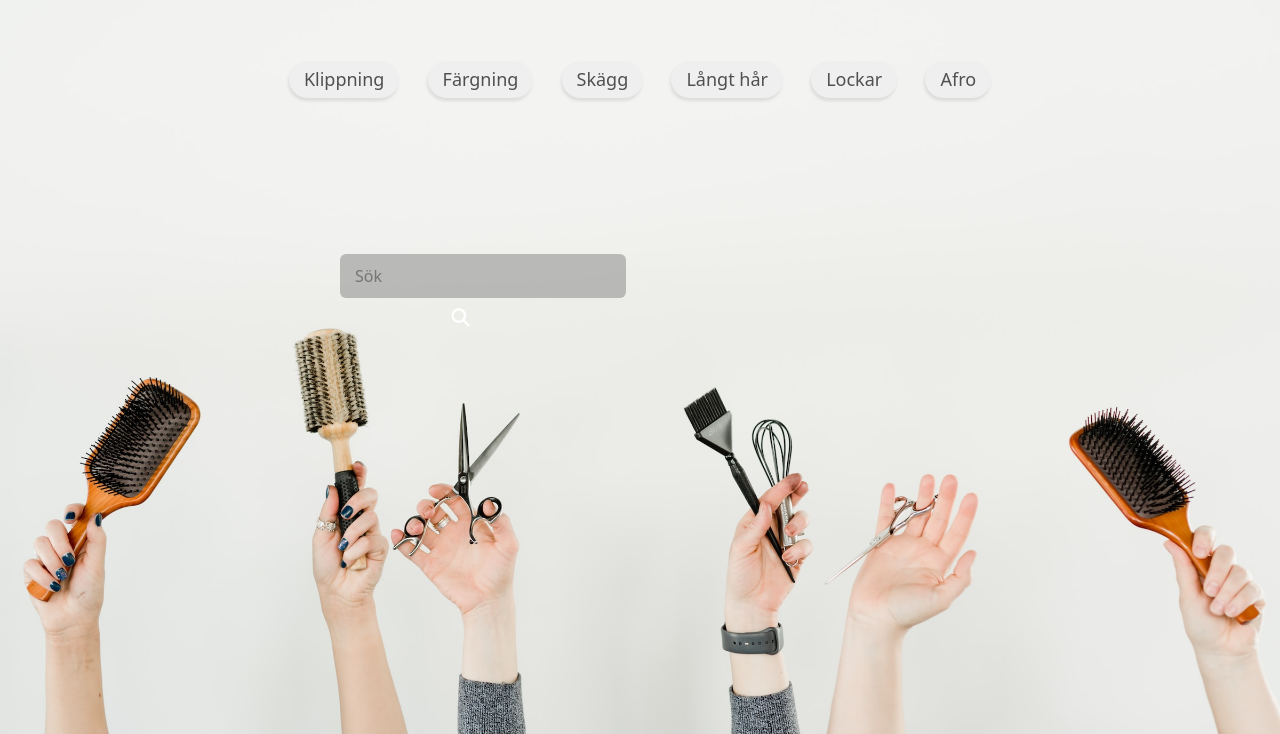
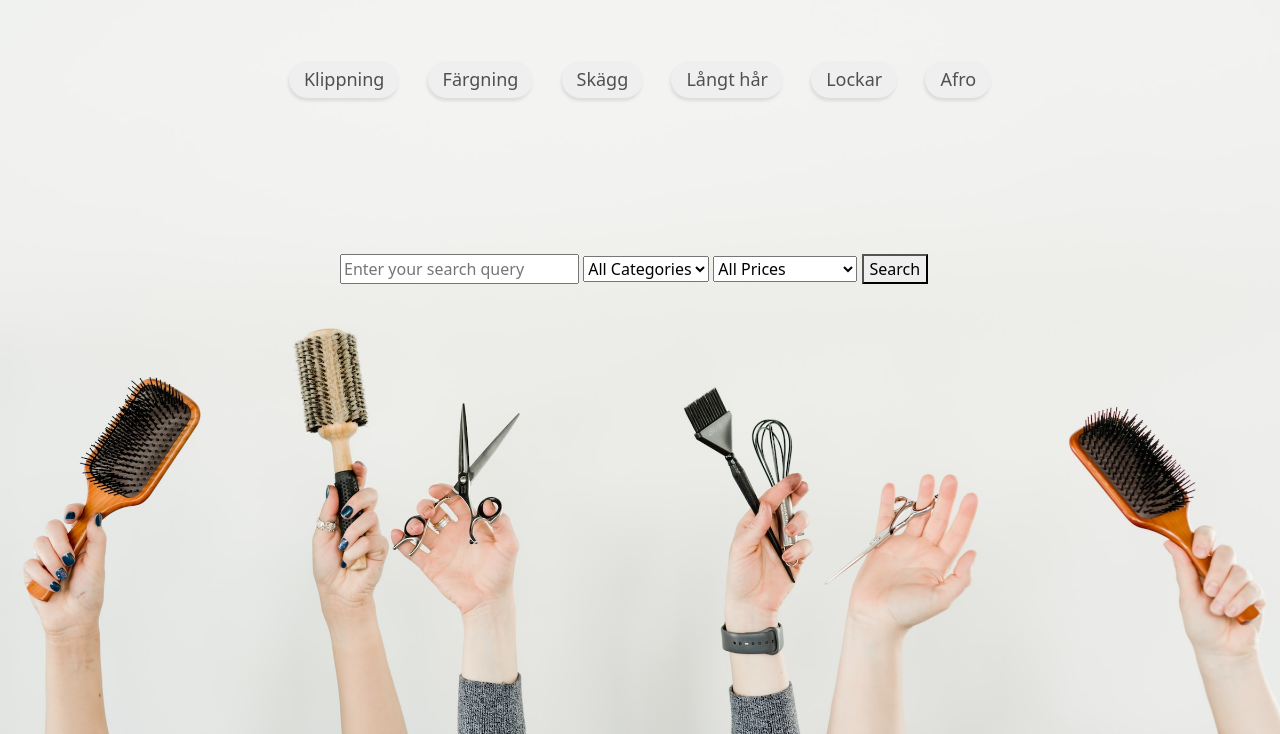
Before and after one commit to danielmoradi1/HairFind, a Flask app: page / in a window 1280 px wide. Shown: the part 92-826 px from the top of the page. Run offline with Flask 3, Linux system fonts and the light colour scheme; data that the repository does not hold is empty; some libraries are stand-ins or nearby versions.

Commit message:
filter
implemented filter in search engine

```diff
--- a/main.py
+++ b/main.py
@@ -524,8 +524,25 @@ def salon_page(salon_id):
 @webApp.route('/search')
 def search():
     query = request.args.get('query') #Get the search query from the request arguments
-    cursor.execute("SELECT * FROM salon_user WHERE username LIKE %S", ('%' + query + '%',)) #Perform a case-insensitive search
-    results = cursor.fetchall() #Retrieve the search results
+    category = request.args.get('category')
+    price_range = request.args.get('price_range')
+
+
+    # Construct
+    sql_query = "SELECT * FROM salon_user WHERE NAME ILIKE '%{}%'".format(query)
+
+    if category:
+        sql_query += "AND category = '{}'".format(category)
+
+    if price_range:
+        min_price, max_price = price_range.splite('-')
+        sql_query += "AND price >= {} AND price <= {}".format(min_price, max_price)
+
+
+    cursor.execute(sql_query)
+    results = cursor.fetchall()
+
+
     return render_template('Results.html', results=results)
 
 if __name__ == "__main__":
--- a/templates/home.html
+++ b/templates/home.html
@@ -42,9 +42,25 @@
                 </div>
 
                 <div class="search-box">
-                    <form action ="/search" method="GET">
-                        <input class="search-input" type="text" placeholder="Sök">
-                        <button class="search-btn"><i class="fas fa-search"></i></button>
+                    <form action="/search" method="GET">
+                        <input type="text" name="query" placeholder="Enter your search query">
+                        <select name="category">
+                            <option value="">All Categories</option>
+                            <option value="category1">Afro</option>
+                            <option value="category2">Spiky</option>
+                            <option value="category2">Shaved</option>
+                            <option value="category2">Crewcut</option>
+                            <option value="category2">Curly</option>
+                            <!-- Add more options for categories -->
+                        </select>
+                        <select name="price_range">
+                            <option value="">All Prices</option>
+                            <option value="0-100">Sek0 - Sek100</option>
+                            <option value="100-200">Sek100 - Sek200</option>
+                            <option value="300-500">Sek300 - Sek500</option>
+                            <!-- Add more options for price ranges -->
+                        </select>
+                        <button type="submit">Search</button>
                     </form>
                 </div>
             </nav>
```
Also changed, not shown: templates/results.html (+17 -3 lines).
